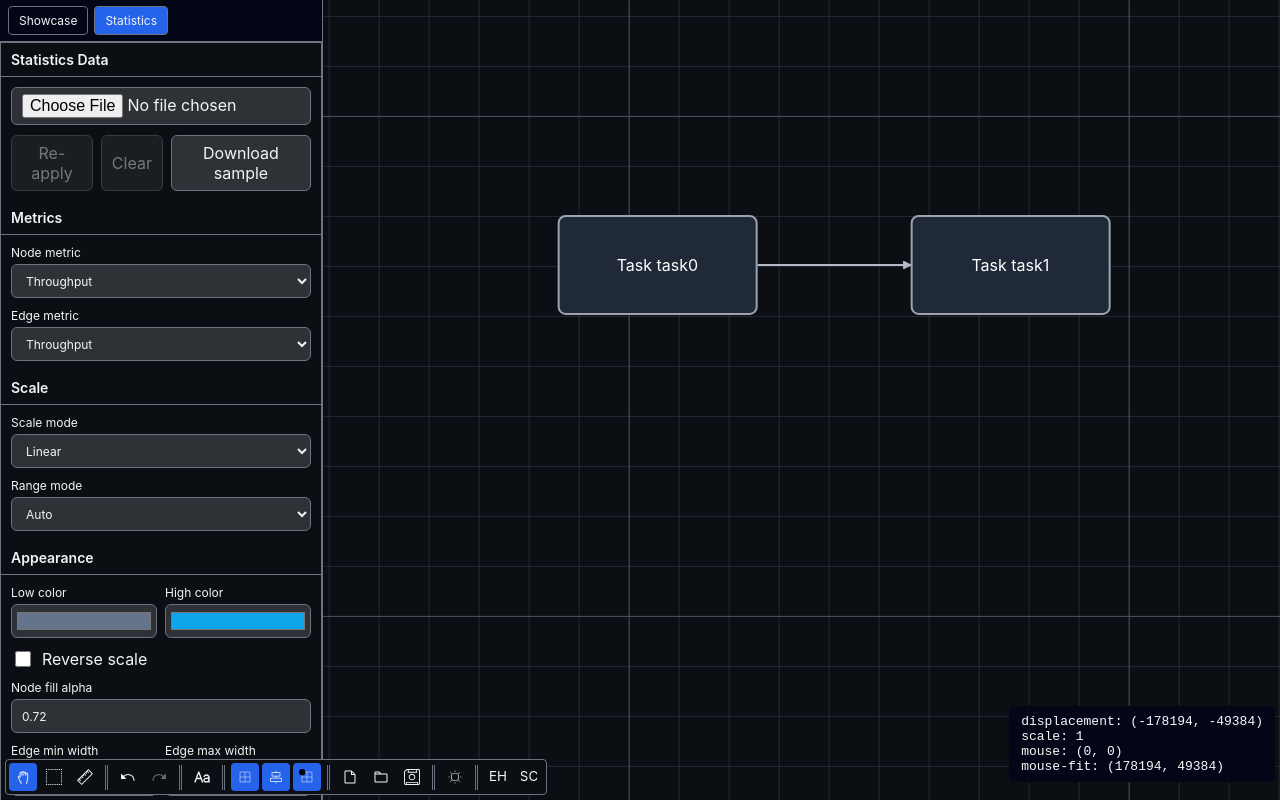
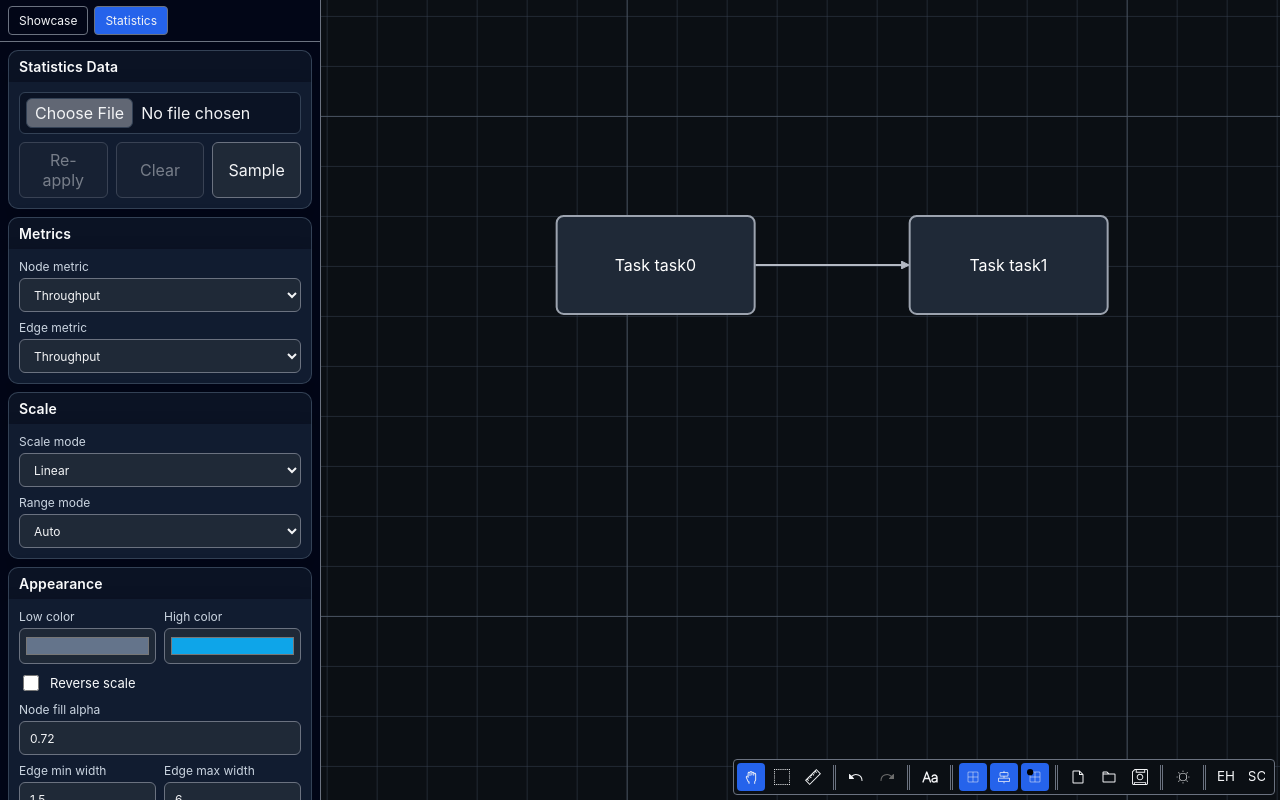
Before and after one commit to AlexisLeite/cra-general, a React (Vite) app: page /diagrams in a window 1280 px wide. Built offline with nearby package versions, Linux system fonts and the light colour scheme; the HTML template or start-up script is replaced by a standard one.

Commit message:
Refactor diagram side panels and restyle statistics panel

```diff
--- a/src/Diagrams/Viewer.tsx
+++ b/src/Diagrams/Viewer.tsx
@@ -1,7 +1,6 @@
 import { observer } from 'mobx-react-lite';
 import { Diagram } from './store/Diagram';
 import { NodesConnectorRenderer } from './components/extra/NodesConnectorRenderer';
-import { Stats } from './components/extra/Stats';
 import { Tools } from './components/extra/Tools';
 
 import { Measurement } from './components/extra/Measurement';
@@ -64,7 +63,6 @@ export const Viewer = observer(({ diagram, leftPanel }: ViewerProps) => {
       </Stage>
       <ContextMenu.Component />
       <Tools />
-      <Stats />
     </diagram.Context>
   );
 });
--- a/src/Diagrams/components/TabsPanel/index.tsx
+++ b/src/Diagrams/components/TabsPanel/index.tsx
@@ -1,4 +1,6 @@
-import type { ReactNode } from 'react';
+import { useCallback, useEffect, useMemo, useState, type MouseEvent, type ReactNode } from 'react';
+import { observer } from 'mobx-react-lite';
+import { CollapsiblePanelStateManager } from '../../layout/CollapsiblePanel';
 
 type TabItem<T extends string> = {
   key: T;
@@ -10,16 +12,92 @@ type TabsPanelProps<T extends string> = {
   onTabChange: (tab: T) => void;
   tabs: readonly TabItem<T>[];
   children: ReactNode;
+  id?: string;
+  defaultCollapsed?: boolean;
+  collapsed?: boolean;
+  onCollapsedChange?: (collapsed: boolean) => void;
+  defaultWidth?: number;
+  minWidth?: number;
+  maxWidth?: number;
 };
 
-export function TabsPanel<T extends string>({
+export const TabsPanel = observer(function TabsPanel<T extends string>({
   activeTab,
   onTabChange,
   tabs,
   children,
+  id,
+  defaultCollapsed = false,
+  collapsed,
+  onCollapsedChange,
+  defaultWidth = 320,
+  minWidth = 260,
+  maxWidth = 520,
 }: TabsPanelProps<T>) {
+  const [manager] = useState(
+    () =>
+      new CollapsiblePanelStateManager({
+        defaultCollapsed,
+        defaultWidth,
+      }),
+  );
+
+  manager.syncDefaults({ defaultCollapsed, defaultWidth });
+
+  const isCollapsed = manager.getIsCollapsed({ collapsed });
+
+  const rootClassName = useMemo(
+    () => `diagram__left_panel_shell ${isCollapsed ? 'collapsed' : ''}`,
+    [isCollapsed],
+  );
+
+  const rootStyle = useMemo(() => {
+    if (isCollapsed) return { width: 8 };
+    return { width: `${manager.width}px` };
+  }, [isCollapsed, manager.width]);
+
+  useEffect(() => {
+    const onMove = (e: PointerEvent) => {
+      manager.updateResize({
+        clientX: e.clientX,
+        resizerSide: 'right',
+        minWidth,
+        maxWidth,
+      });
+    };
+
+    const onUp = () => {
+      manager.endResize();
+    };
+
+    window.addEventListener('pointermove', onMove);
+    window.addEventListener('pointerup', onUp);
+    window.addEventListener('pointercancel', onUp);
+
+    return () => {
+      window.removeEventListener('pointermove', onMove);
+      window.removeEventListener('pointerup', onUp);
+      window.removeEventListener('pointercancel', onUp);
+    };
+  }, [manager, maxWidth, minWidth]);
+
+  const toggleCollapsedFromEdge = useCallback(
+    (ev: MouseEvent) => {
+      if (ev.defaultPrevented) return;
+      manager.toggleCollapsedFromEdge({
+        collapsed,
+        onCollapsedChange,
+        minWidth,
+        maxWidth,
+      });
+    },
+    [collapsed, manager, maxWidth, minWidth, onCollapsedChange],
+  );
+
   return (
-    <div className="diagram__left_panel_shell">
+    <div className={rootClassName} style={rootStyle} id={id}>
+      {!isCollapsed && (
+        <>
           <div className="diagram__left_tabs">
             {tabs.map((tab) => (
               <button
@@ -33,6 +111,21 @@ export function TabsPanel<T extends string>({
             ))}
           </div>
           <div className="diagram__left_panel_content">{children}</div>
+        </>
+      )}
+
+      <div
+        className="diagram__left_panel_resizer"
+        role="separator"
+        aria-orientation="vertical"
+        tabIndex={0}
+        onClick={toggleCollapsedFromEdge}
+        onPointerDown={(e) => {
+          e.preventDefault();
+          (e.currentTarget as HTMLDivElement).setPointerCapture(e.pointerId);
+          manager.beginResize({ clientX: e.clientX, isCollapsed });
+        }}
+      />
     </div>
   );
-}
+});
--- a/src/Diagrams/custom/bpmn/statistics/BPMNStatisticsPanel.tsx
+++ b/src/Diagrams/custom/bpmn/statistics/BPMNStatisticsPanel.tsx
@@ -1,6 +1,5 @@
 import { observer } from 'mobx-react-lite';
-import type { ChangeEvent, CSSProperties } from 'react';
-import { CollapsiblePanel } from '../../../layout/CollapsiblePanel';
+import type { ChangeEvent } from 'react';
 import type { BPMNStatisticsController } from './BPMNStatisticsController';
 import type { BPMNMetric } from './types';
 
@@ -13,28 +12,6 @@ const metricOptions: Array<{ label: string; value: BPMNMetric }> = [
   { label: 'Duration (ms)', value: 'durationMs' },
   { label: 'Error rate', value: 'errorRate' },
 ];
-
-const sectionStyle: CSSProperties = {
-  display: 'grid',
-  gap: 10,
-};
-
-const grid2Style: CSSProperties = {
-  display: 'grid',
-  gap: 8,
-  gridTemplateColumns: '1fr 1fr',
-};
-
-const labelStyle: CSSProperties = {
-  display: 'grid',
-  gap: 4,
-  fontSize: 12,
-};
-
-const smallStyle: CSSProperties = {
-  fontSize: 12,
-  opacity: 0.9,
-};
 
 function parseNumber(value: string, fallback: number) {
   const parsed = Number(value);
@@ -53,37 +30,46 @@ export const BPMNStatisticsPanel = observer(function BPMNStatisticsPanel({
   };
 
   return (
-    <CollapsiblePanel
-      id="BPMNStatisticsPanel"
-      defaultWidth={320}
-      minWidth={260}
-      maxWidth={520}
-      sections={[
-        {
-          key: 'data',
-          title: 'Statistics Data',
-          children: (
-            <div style={sectionStyle}>
-              <input type="file" accept=".json,application/json" onChange={onUpload} />
-              <div style={{ display: 'flex', gap: 8 }}>
-                <button onClick={() => controller.apply()} disabled={!controller.hasDataset}>
+    <div className="diagram__plain_panel" id="BPMNStatisticsPanel">
+      <div className="collapsible_panel__header data" aria-expanded>
+        <span className="collapsible_panel__title">Statistics Data</span>
+      </div>
+      <div className="collapsible_panel__content data">
+        <div className="diagram__stats_section">
+          <input
+            type="file"
+            accept=".json,application/json"
+            onChange={onUpload}
+          />
+          <div className="diagram__stats_actions">
+            <button
+              onClick={() => controller.apply()}
+              disabled={!controller.hasDataset}
+            >
               Re-apply
             </button>
-                <button onClick={() => controller.clear()} disabled={!controller.hasDataset}>
+            <button
+              onClick={() => controller.clear()}
+              disabled={!controller.hasDataset}
+            >
               Clear
             </button>
             <button onClick={() => controller.downloadSampleFile()}>
-                  Download sample
+              Sample
             </button>
           </div>
           {controller.fileName && (
-                <div style={smallStyle}>Loaded file: {controller.fileName}</div>
+            <div className="diagram__stats_meta">
+              Loaded file: {controller.fileName}
+            </div>
           )}
           {controller.error && (
-                <div style={{ ...smallStyle, color: '#ef4444' }}>{controller.error}</div>
+            <div className="diagram__stats_meta diagram__stats_meta_error">
+              {controller.error}
+            </div>
           )}
           {controller.hasDataset && (
-                <div style={smallStyle}>
+            <div className="diagram__stats_meta">
               Nodes matched: {controller.matchedNodes} | Unmatched rows:{' '}
               {controller.unmatchedNodeStats}
               <br />
@@ -92,18 +78,20 @@ export const BPMNStatisticsPanel = observer(function BPMNStatisticsPanel({
             </div>
           )}
         </div>
-          ),
-        },
-        {
-          key: 'metrics',
-          title: 'Metrics',
-          children: (
-            <div style={sectionStyle}>
-              <label style={labelStyle}>
+      </div>
+
+      <div className="collapsible_panel__header metrics" aria-expanded>
+        <span className="collapsible_panel__title">Metrics</span>
+      </div>
+      <div className="collapsible_panel__content metrics">
+        <div className="diagram__stats_section">
+          <label className="diagram__stats_label">
             Node metric
             <select
               value={controller.nodeMetric}
-                  onChange={(ev) => controller.setNodeMetric(ev.target.value as BPMNMetric)}
+              onChange={(ev) =>
+                controller.setNodeMetric(ev.target.value as BPMNMetric)
+              }
             >
               {metricOptions.map((option) => (
                 <option key={option.value} value={option.value}>
@@ -113,11 +101,13 @@ export const BPMNStatisticsPanel = observer(function BPMNStatisticsPanel({
             </select>
           </label>
 
-              <label style={labelStyle}>
+          <label className="diagram__stats_label">
             Edge metric
             <select
               value={controller.edgeMetric}
-                  onChange={(ev) => controller.setEdgeMetric(ev.target.value as BPMNMetric)}
+              onChange={(ev) =>
+                controller.setEdgeMetric(ev.target.value as BPMNMetric)
+              }
             >
               {metricOptions.map((option) => (
                 <option key={option.value} value={option.value}>
@@ -127,25 +117,27 @@ export const BPMNStatisticsPanel = observer(function BPMNStatisticsPanel({
             </select>
           </label>
         </div>
-          ),
-        },
-        {
-          key: 'scale',
-          title: 'Scale',
-          children: (
-            <div style={sectionStyle}>
-              <label style={labelStyle}>
+      </div>
+
+      <div className="collapsible_panel__header scale" aria-expanded>
+        <span className="collapsible_panel__title">Scale</span>
+      </div>
+      <div className="collapsible_panel__content scale">
+        <div className="diagram__stats_section">
+          <label className="diagram__stats_label">
             Scale mode
             <select
               value={controller.scaleMode}
-                  onChange={(ev) => controller.setScaleMode(ev.target.value as 'linear' | 'log')}
+              onChange={(ev) =>
+                controller.setScaleMode(ev.target.value as 'linear' | 'log')
+              }
             >
               <option value="linear">Linear</option>
               <option value="log">Log</option>
             </select>
           </label>
 
-              <label style={labelStyle}>
+          <label className="diagram__stats_label">
             Range mode
             <select
               value={controller.rangeMode}
@@ -159,8 +151,8 @@ export const BPMNStatisticsPanel = observer(function BPMNStatisticsPanel({
           </label>
 
           {controller.rangeMode === 'manual' && (
-                <div style={grid2Style}>
-                  <label style={labelStyle}>
+            <div className="diagram__stats_grid_2">
+              <label className="diagram__stats_label">
                 Min
                 <input
                   type="number"
@@ -172,7 +164,7 @@ export const BPMNStatisticsPanel = observer(function BPMNStatisticsPanel({
                   }
                 />
               </label>
-                  <label style={labelStyle}>
+              <label className="diagram__stats_label">
                 Max
                 <input
                   type="number"
@@ -187,15 +179,15 @@ export const BPMNStatisticsPanel = observer(function BPMNStatisticsPanel({
             </div>
           )}
         </div>
-          ),
-        },
-        {
-          key: 'appearance',
-          title: 'Appearance',
-          children: (
-            <div style={sectionStyle}>
-              <div style={grid2Style}>
-                <label style={labelStyle}>
+      </div>
+
+      <div className="collapsible_panel__header appearance" aria-expanded>
+        <span className="collapsible_panel__title">Appearance</span>
+      </div>
+      <div className="collapsible_panel__content appearance">
+        <div className="diagram__stats_section">
+          <div className="diagram__stats_grid_2">
+            <label className="diagram__stats_label">
               Low color
               <input
                 type="color"
@@ -204,7 +196,7 @@ export const BPMNStatisticsPanel = observer(function BPMNStatisticsPanel({
               />
             </label>
 
-                <label style={labelStyle}>
+            <label className="diagram__stats_label">
               High color
               <input
                 type="color"
@@ -214,7 +206,7 @@ export const BPMNStatisticsPanel = observer(function BPMNStatisticsPanel({
             </label>
           </div>
 
-              <label style={{ display: 'flex', gap: 8, alignItems: 'center' }}>
+          <label className="diagram__stats_checkbox">
             <input
               type="checkbox"
               checked={controller.reverseScale}
@@ -223,7 +215,7 @@ export const BPMNStatisticsPanel = observer(function BPMNStatisticsPanel({
             Reverse scale
           </label>
 
-              <label style={labelStyle}>
+          <label className="diagram__stats_label">
             Node fill alpha
             <input
               type="number"
@@ -239,8 +231,8 @@ export const BPMNStatisticsPanel = observer(function BPMNStatisticsPanel({
             />
           </label>
 
-              <div style={grid2Style}>
-                <label style={labelStyle}>
+          <div className="diagram__stats_grid_2">
+            <label className="diagram__stats_label">
               Edge min width
               <input
                 type="number"
@@ -255,7 +247,7 @@ export const BPMNStatisticsPanel = observer(function BPMNStatisticsPanel({
               />
             </label>
 
-                <label style={labelStyle}>
+            <label className="diagram__stats_label">
               Edge max width
               <input
                 type="number"
@@ -271,9 +263,7 @@ export const BPMNStatisticsPanel = observer(function BPMNStatisticsPanel({
             </label>
           </div>
         </div>
-          ),
-        },
-      ]}
-    />
+      </div>
+    </div>
   );
 });
--- a/src/Diagrams/diagram.css
+++ b/src/Diagrams/diagram.css
@@ -53,6 +53,27 @@
   --tool-disabled-fg: #6d6d6d;
   --tool-selected-bg: #2563eb;
   --tool-active-bg: #1e40af;
+
+  /* Form controls */
+  --form-bg: #1f2937;
+  --form-border: #6b7280;
+  --form-text: #f3f4f6;
+  --form-focus: #60a5fa;
+
+  /* Surface rhythm */
+  --space-1: 4px;
+  --space-2: 8px;
+  --space-3: 12px;
+  --space-4: 16px;
+  --radius-sm: 6px;
+  --radius-md: 10px;
+
+  /* Statistics panel */
+  --stats-panel-surface: #0b1324;
+  --stats-panel-surface-soft: #111c30;
+  --stats-panel-border: #334155;
+  --stats-panel-muted: #cbd5e1;
+  --stats-panel-shadow: 0 4px 16px rgba(2, 6, 23, 0.25);
 
   /* Selection rectangle */
   --selection-border: #60a5fa;
@@ -126,6 +147,27 @@ body.light {
   --tool-disabled-fg: #8fa0b7;
   --tool-selected-bg: #d8e8ff;
   --tool-active-bg: #bfd8ff;
+
+  /* Form controls */
+  --form-bg: #ffffff;
+  --form-border: #8aa0be;
+  --form-text: #0b1220;
+  --form-focus: #2563eb;
+
+  /* Surface rhythm */
+  --space-1: 4px;
+  --space-2: 8px;
+  --space-3: 12px;
+  --space-4: 16px;
+  --radius-sm: 6px;
+  --radius-md: 10px;
+
+  /* Statistics panel */
+  --stats-panel-surface: #eef5ff;
+  --stats-panel-surface-soft: #ffffff;
+  --stats-panel-border: #b8c8dd;
+  --stats-panel-muted: #334155;
+  --stats-panel-shadow: 0 4px 14px rgba(15, 23, 42, 0.08);
 
   /* Selection rectangle */
   --selection-border: #2563eb;
@@ -350,12 +392,16 @@ body.light .diagram__node:is(div) {
   background: var(--stats-bg);
   color: var(--stats-color);
   border-right: 1px solid var(--toolbar-border);
+  position: relative;
+  flex-shrink: 0;
+  overflow: hidden;
 }
 
 .diagram__left_panel_content {
   display: flex;
   flex: 1 1 auto;
   min-height: 0;
+  overflow: hidden;
 }
 
 .diagram__left_tabs {
@@ -384,6 +430,21 @@ body.light .diagram__node:is(div) {
   background: var(--tool-selected-bg);
 }
 
+.diagram__left_panel_resizer {
+  position: absolute;
+  inset: 0 0 0 auto;
+  width: 10px;
+  cursor: col-resize;
+  user-select: none;
+  touch-action: none;
+  border-right: 3px solid transparent;
+  transition: border-color 500ms;
+}
+
+.diagram__left_panel_resizer:hover {
+  border-right: 3px solid #93c5fd;
+}
+
 .stage {
   display: flex;
   flex-direction: row;
@@ -407,8 +468,8 @@ body.light .diagram__node:is(div) {
   pointer-events: auto;
   display: flex;
   flex-direction: column;
-  min-width: 240px;
-  max-width: 360px;
+  min-width: 0;
+  max-width: none;
   flex-shrink: 0;
   height: 100%;
   min-height: 0;
@@ -424,8 +485,134 @@ body.light .diagram__node:is(div) {
   scrollbar-width: thin;
 }
 
-.diagram__left_panel_content {
-  padding-bottom: 100px;
+
+.diagram__plain_panel {
+  flex: 1 1 auto;
+  min-height: 0;
+  overflow-y: auto;
+  overflow-x: hidden;
+  padding-bottom: var(--space-4);
+}
+
+.diagram__stats_section {
+  display: grid;
+  gap: var(--space-2);
+}
+
+.diagram__stats_actions {
+  display: flex;
+  gap: var(--space-2);
+}
+
+.diagram__stats_grid_2 {
+  display: grid;
+  gap: var(--space-2);
+  grid-template-columns: 1fr 1fr;
+}
+
+.diagram__stats_label {
+  display: grid;
+  gap: var(--space-1);
+  font-size: 12px;
+}
+
+.diagram__stats_meta {
+  font-size: 12px;
+  opacity: 0.9;
+}
+
+.diagram__stats_meta_error {
+  color: var(--context-menu-danger);
+}
+
+.diagram__stats_checkbox {
+  display: flex;
+  gap: var(--space-2);
+  align-items: center;
+}
+
+#BPMNStatisticsPanel {
+  padding: var(--space-2) var(--space-2) var(--space-4);
+}
+
+#BPMNStatisticsPanel .collapsible_panel__header {
+  margin-top: var(--space-2);
+  padding: 7px 10px;
+  border: 1px solid var(--stats-panel-border);
+  border-bottom: none;
+  border-radius: var(--radius-md) var(--radius-md) 0 0;
+  background: var(--stats-panel-surface);
+  box-shadow: var(--stats-panel-shadow);
+}
+
+#BPMNStatisticsPanel>.collapsible_panel__header:first-child {
+  margin-top: 0;
+}
+
+#BPMNStatisticsPanel .collapsible_panel__title {
+  font-size: 14px;
+  letter-spacing: 0.1px;
+}
+
+#BPMNStatisticsPanel .collapsible_panel__content {
+  border: 1px solid var(--stats-panel-border);
+  border-radius: 0 0 var(--radius-md) var(--radius-md);
+  border-top: none;
+  padding: 10px;
+  background: var(--stats-panel-surface-soft);
+  box-shadow: var(--stats-panel-shadow);
+}
+
+#BPMNStatisticsPanel .diagram__stats_label {
+  font-size: 12px;
+  color: var(--stats-panel-muted);
+}
+
+#BPMNStatisticsPanel .diagram__stats_label > input,
+#BPMNStatisticsPanel .diagram__stats_label > select,
+#BPMNStatisticsPanel .diagram__stats_label > textarea {
+  color: var(--form-text);
+}
+
+#BPMNStatisticsPanel .diagram__stats_actions {
+  display: grid;
+  grid-template-columns: repeat(3, minmax(0, 1fr));
+}
+
+#BPMNStatisticsPanel .diagram__stats_actions > button {
+  width: 100%;
+  min-height: 34px;
+  border-radius: var(--radius-sm);
+}
+
+#BPMNStatisticsPanel input[type='file'] {
+  background: var(--stats-panel-surface);
+  border-color: var(--stats-panel-border);
+}
+
+#BPMNStatisticsPanel input[type='file']::file-selector-button {
+  background: color-mix(in oklab, var(--stats-panel-surface) 60%, white 40%);
+  border-color: var(--stats-panel-border);
+  border-radius: var(--radius-sm);
+}
+
+#BPMNStatisticsPanel .diagram__stats_meta {
+  color: var(--stats-panel-muted);
+}
+
+#BPMNStatisticsPanel .diagram__stats_checkbox {
+  font-size: 13px;
+}
+
+#BPMNStatisticsPanel .diagram__stats_grid_2 input[type='color'] {
+  min-height: 36px;
+  padding: var(--space-1);
+}
+
+@media (max-width: 420px) {
+  #BPMNStatisticsPanel .diagram__stats_grid_2 {
+    grid-template-columns: 1fr;
+  }
 }
 
 .diagram__left_panel_content>.collapsible_panel {
@@ -488,42 +675,70 @@ body.light .diagram__node:is(div) {
 .collapsible_panel input,
 .collapsible_panel select,
 .collapsible_panel button,
-.collapsible_panel textarea {
+.collapsible_panel textarea,
+.diagram__plain_panel input,
+.diagram__plain_panel select,
+.diagram__plain_panel button,
+.diagram__plain_panel textarea {
   font: inherit;
-  color: var(--text);
-  background: color-mix(in oklab, var(--bg) 82%, white 18%);
-  border: 1px solid var(--toolbar-border);
+  color: var(--form-text);
+  background: var(--form-bg);
+  border: 1px solid var(--form-border);
   border-radius: 6px;
 }
 
 .collapsible_panel input,
 .collapsible_panel select,
-.collapsible_panel textarea {
+.collapsible_panel textarea,
+.diagram__plain_panel input,
+.diagram__plain_panel select,
+.diagram__plain_panel textarea {
   width: 100%;
   min-height: 34px;
   padding: 6px 10px;
   box-sizing: border-box;
 }
 
-.collapsible_panel input[type='checkbox'] {
+.collapsible_panel input[type='checkbox'],
+.diagram__plain_panel input[type='checkbox'] {
   width: 16px;
   min-height: 16px;
   height: 16px;
   padding: 0;
 }
 
-.collapsible_panel input[type='color'] {
+.collapsible_panel input[type='color'],
+.diagram__plain_panel input[type='color'] {
   min-height: 34px;
   padding: 3px;
 }
 
-.collapsible_panel button {
+.collapsible_panel input[type='file'],
+.diagram__plain_panel input[type='file'] {
+  padding: 5px 6px;
+}
+
+.collapsible_panel input[type='file']::file-selector-button,
+.diagram__plain_panel input[type='file']::file-selector-button {
+  font: inherit;
+  color: var(--form-text);
+  background: color-mix(in oklab, var(--form-bg) 70%, white 30%);
+  border: 1px solid var(--form-border);
+  border-radius: 6px;
+  padding: 4px 8px;
+  margin-right: 8px;
+  cursor: pointer;
+}
+
+.collapsible_panel button,
+.diagram__plain_panel button {
   padding: 7px 10px;
   min-height: 34px;
   cursor: pointer;
 }
 
-.collapsible_panel button:disabled {
+.collapsible_panel button:disabled,
+.diagram__plain_panel button:disabled {
   opacity: 0.45;
   cursor: not-allowed;
 }
@@ -531,8 +746,12 @@ body.light .diagram__node:is(div) {
 .collapsible_panel input:focus,
 .collapsible_panel select:focus,
 .collapsible_panel textarea:focus,
-.collapsible_panel button:focus-visible {
-  outline: 2px solid color-mix(in oklab, var(--tool-selected-bg) 70%, white 30%);
+.collapsible_panel button:focus-visible,
+.diagram__plain_panel input:focus,
+.diagram__plain_panel select:focus,
+.diagram__plain_panel textarea:focus,
+.diagram__plain_panel button:focus-visible {
+  outline: 2px solid var(--form-focus);
   outline-offset: 1px;
 }
 
@@ -575,7 +794,7 @@ body.light .diagram__node:is(div) {
 
   position: fixed;
   bottom: 5px;
-  left: 5px;
+  right: 5px;
 
   display: flex;
   gap: 3px;
```
Also changed, not shown: src/Diagrams/custom/bpmn/ShapesShowcase.tsx (+26 -41 lines). Lines whose indentation alone changed are shown as unchanged.
